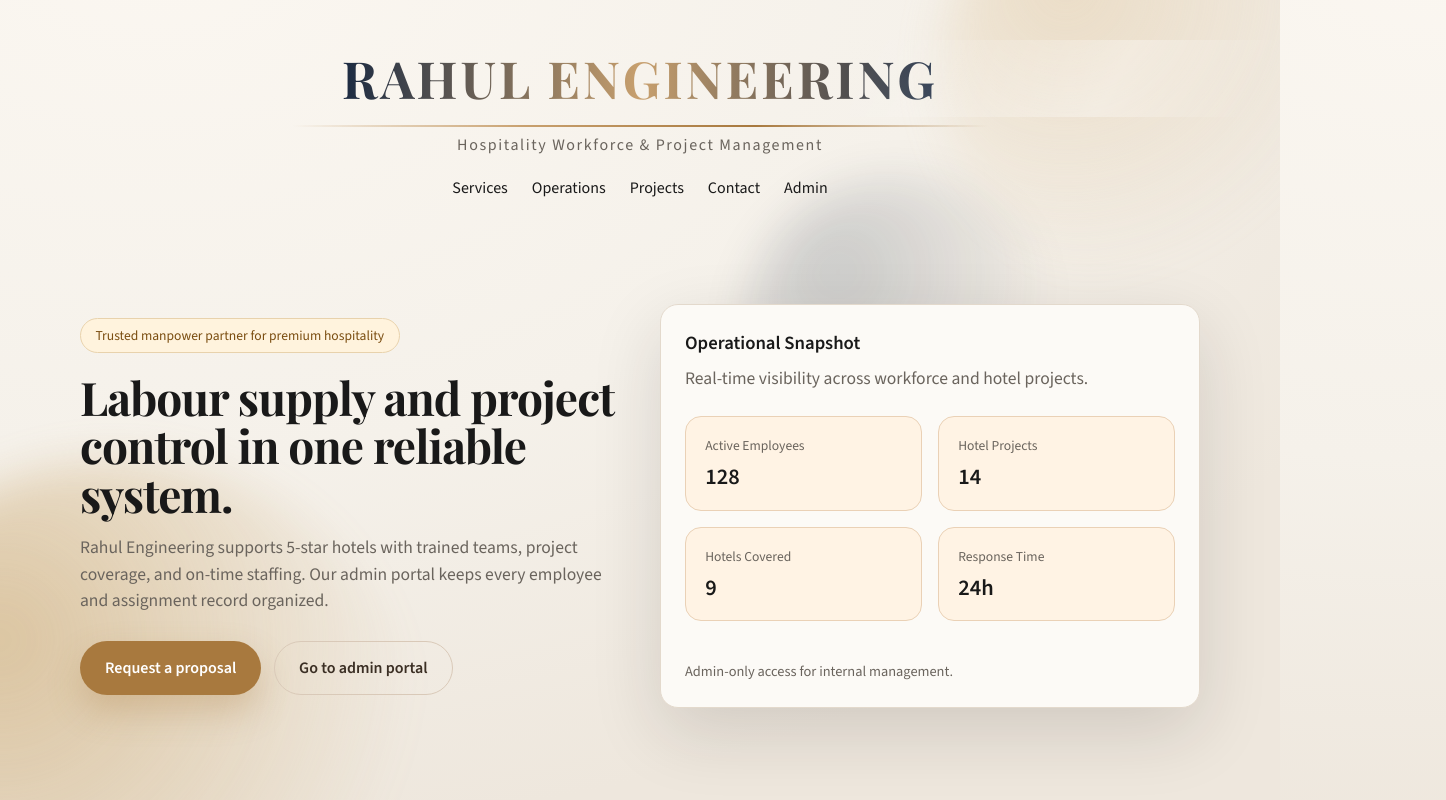
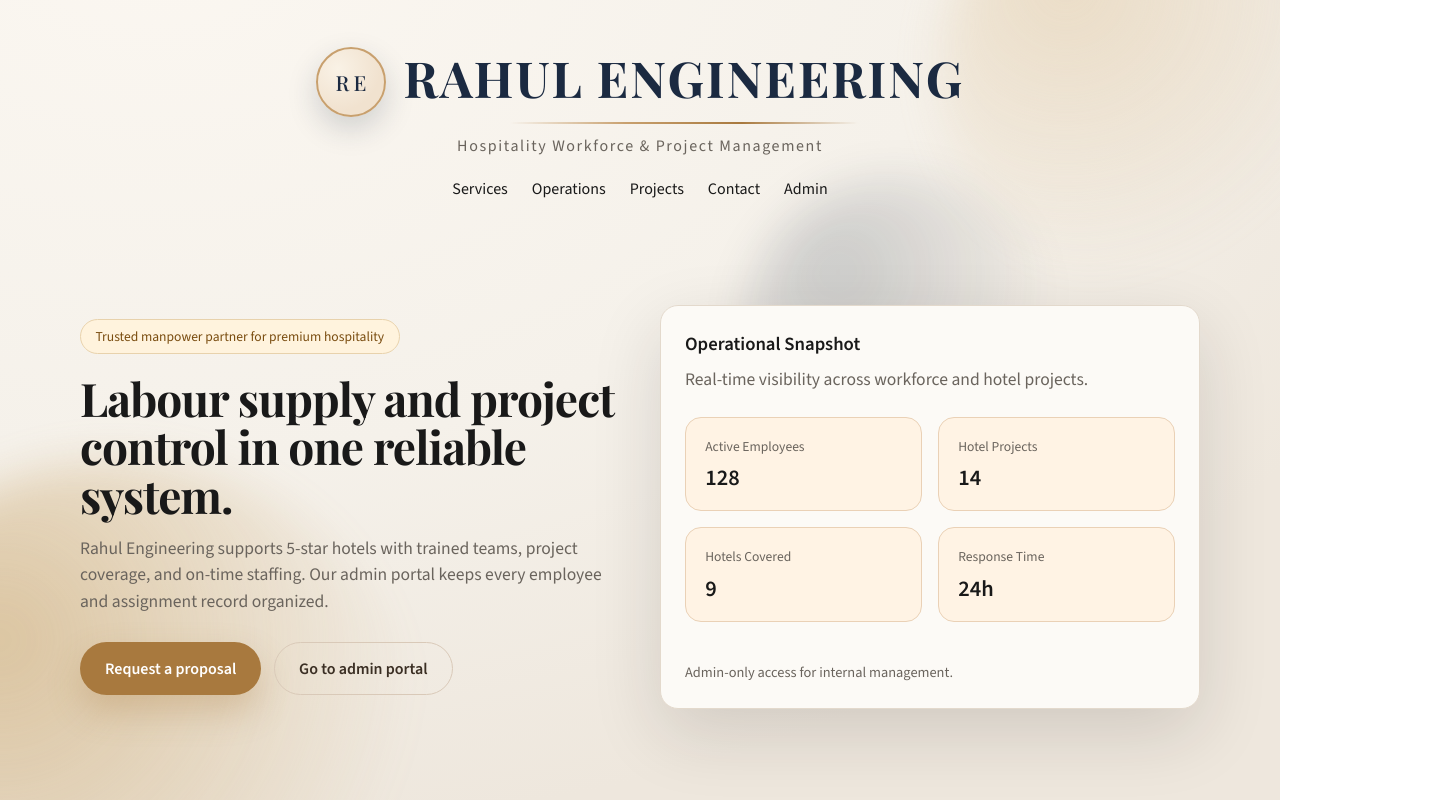
Before and after one commit to rahullpandey/rahul-engineering, a Next.js app: page / in a window 1280 px wide. Shown: the top 800 px of the page, 1446 px wide, since content can reach past the window. Built offline with nearby package versions, Linux system fonts and the light colour scheme; no server answers; the database is empty.

Commit message:
Add monogram seal logo

```diff
--- a/app/globals.css
+++ b/app/globals.css
@@ -236,13 +236,34 @@ textarea {
   background: linear-gradient(90deg, var(--accent), transparent);
 }
 
-.logo-shimmer {
-  position: relative;
-  display: inline-block;
-  background: linear-gradient(90deg, #1b2a41, #c8a06e, #1b2a41);
-  -webkit-background-clip: text;
-  background-clip: text;
-  color: transparent;
+.logo-lockup {
+  display: inline-flex;
+  align-items: center;
+  gap: 1.1rem;
+  justify-content: center;
+}
+
+.logo-seal {
+  width: 70px;
+  height: 70px;
+  border-radius: 999px;
+  border: 2px solid #c8a06e;
+  display: grid;
+  place-items: center;
+  background: radial-gradient(circle at 30% 30%, #f9f2e6, #f1e2cf 65%);
+  box-shadow: 0 12px 30px rgba(27, 42, 65, 0.18);
+}
+
+.logo-seal span {
+  font-family: "Playfair Display", "Times New Roman", serif;
+  font-size: 1.3rem;
+  color: #1b2a41;
+  letter-spacing: 0.2em;
+  padding-left: 0.2em;
+}
+
+.logo-wordmark {
+  color: #1b2a41;
 }
 
 .logo-shimmer::after {
--- a/app/page.js
+++ b/app/page.js
@@ -25,12 +25,17 @@ export default async function HomePage({ searchParams }) {
     <main>
       <header className="container" style={{ paddingTop: "2.5rem", paddingBottom: "1.5rem" }}>
         <div style={{ textAlign: "center" }}>
+          <div className="logo-lockup">
+            <div className="logo-seal" aria-hidden>
+              <span>RE</span>
+            </div>
+            <div>
               <div
-            className="logo-shimmer"
+                className="logo-wordmark"
                 style={{
                   fontWeight: 700,
-              fontSize: "3.2rem",
-              letterSpacing: "0.06em",
+                  fontSize: "3.1rem",
+                  letterSpacing: "0.04em",
                   textTransform: "uppercase",
                   fontFamily: "\"Playfair Display\", \"Times New Roman\", serif"
                 }}
@@ -38,7 +43,9 @@ export default async function HomePage({ searchParams }) {
                 Rahul Engineering
               </div>
               <span className="logo-underline" />
-          <div style={{ color: "var(--muted)", marginTop: "0.4rem", letterSpacing: "0.1em" }}>
+            </div>
+          </div>
+          <div style={{ color: "var(--muted)", marginTop: "0.6rem", letterSpacing: "0.1em" }}>
             Hospitality Workforce & Project Management
           </div>
         </div>
```
Lines whose indentation alone changed are shown as unchanged.
